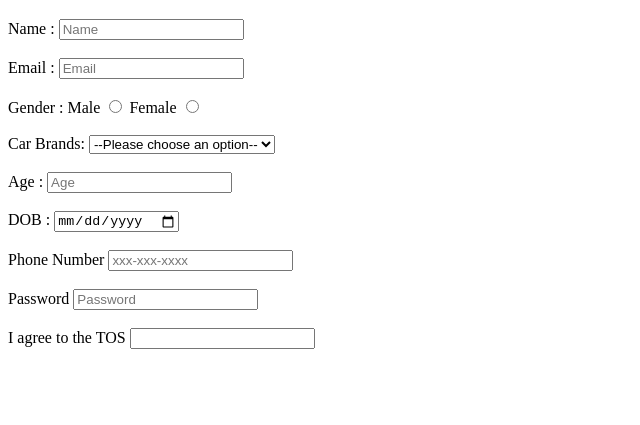
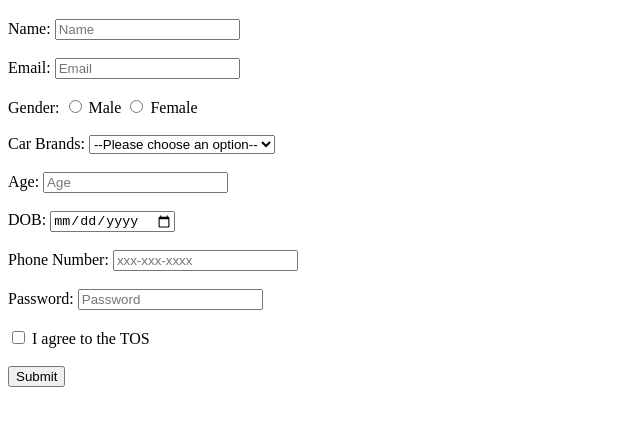
Before and after one commit to acciojob/signup-form-car-Pooja179123, a website: page main.html in a window 1280 px wide. Shown: the part 61-486 px from the top of the page, without its empty margins (0-640 px from the left). Drawn offline with Linux system fonts and the light colour scheme.

Commit message:
created a submission

```diff
--- a/main.html
+++ b/main.html
@@ -9,20 +9,28 @@
 <body>
 	<!-- the entire body must be written by student -->
 	<h1>Signup Form</h1>
-	<form action ="#" method="post">
-<label for ="name">Name :</label>
-<input type="text" id="name" placeholder="Name" required>
+
+  <form action="#" method="POST">
+
+    <!-- Name -->
+    <label for="name">Name:</label>
+    <input type="text" id="name" name="name" placeholder="Name" required>
     <br><br>
 
-   <label for ="email"> Email :</label>
-	<input type="email" id="email" placeholder="Email" required>
+    <!-- Email -->
+    <label for="email">Email:</label>
+    <input type="email" id="email" name="email" placeholder="Email" required>
     <br><br>
 
-	<label> Gender :</label>
-   Male <input type ="radio" id ="gender_m" required name="gender">
-   Female <input type ="radio" id ="gender_f" required name="gender">
+    <!-- Gender -->
+    <label>Gender:</label>
+    <input type="radio" id="gender_m" name="gender" value="male" required>
+    <label for="gender_m">Male</label>
+    <input type="radio" id="gender_f" name="gender" value="female" required>
+    <label for="gender_f">Female</label>
     <br><br>
 
+    <!-- Car Brands -->
     <label for="cars">Car Brands:</label>
     <select id="cars" name="cars" required>
       <option value="" disabled selected>--Please choose an option--</option>
@@ -33,29 +41,35 @@
     </select>
     <br><br>
 
-
-<label for ="age"> Age :</label>
-<input type="Number" id="age" placeholder="Age" required>
+    <!-- Age -->
+    <label for="age">Age:</label>
+    <input type="number" id="age" name="age" placeholder="Age" required>
     <br><br>
 
-
-<label for ="dob"> DOB :</label>
-<input type="Date" id="dob" required>
+    <!-- DOB -->
+    <label for="dob">DOB:</label>
+    <input type="date" id="dob" name="dob" required>
     <br><br>
 
-
-<label for ="phone number"> Phone Number</label>
-	<input type="Tel" id="tel" placeholder="xxx-xxx-xxxx">
+    <!-- Phone Number -->
+    <label for="tel">Phone Number:</label>
+    <input type="tel" id="tel" name="tel" placeholder="xxx-xxx-xxxx">
     <br><br>
 
-
-   <label for ="password"> Password</label>
-	<input type="Password" id="password" placeholder="Password" required>
+    <!-- Password -->
+    <label for="password">Password:</label>
+    <input type="password" id="password" name="password" placeholder="Password" required>
     <br><br>
 
-	<label for="i agree">I agree to the TOS </label>
-	<input type =" checkbox" id="tos" type="checkbox">
+    <!-- TOS -->
+    <input type="checkbox" id="tos" name="tos" required>
+    <label for="tos">I agree to the TOS</label>
     <br><br>
+
+    <!-- Submit Button -->
+    <button type="submit">Submit</button>
+
+
 
 	<script type="text/javascript" src="./script.js">
 </script>
```
Lines whose indentation alone changed are shown as unchanged.
